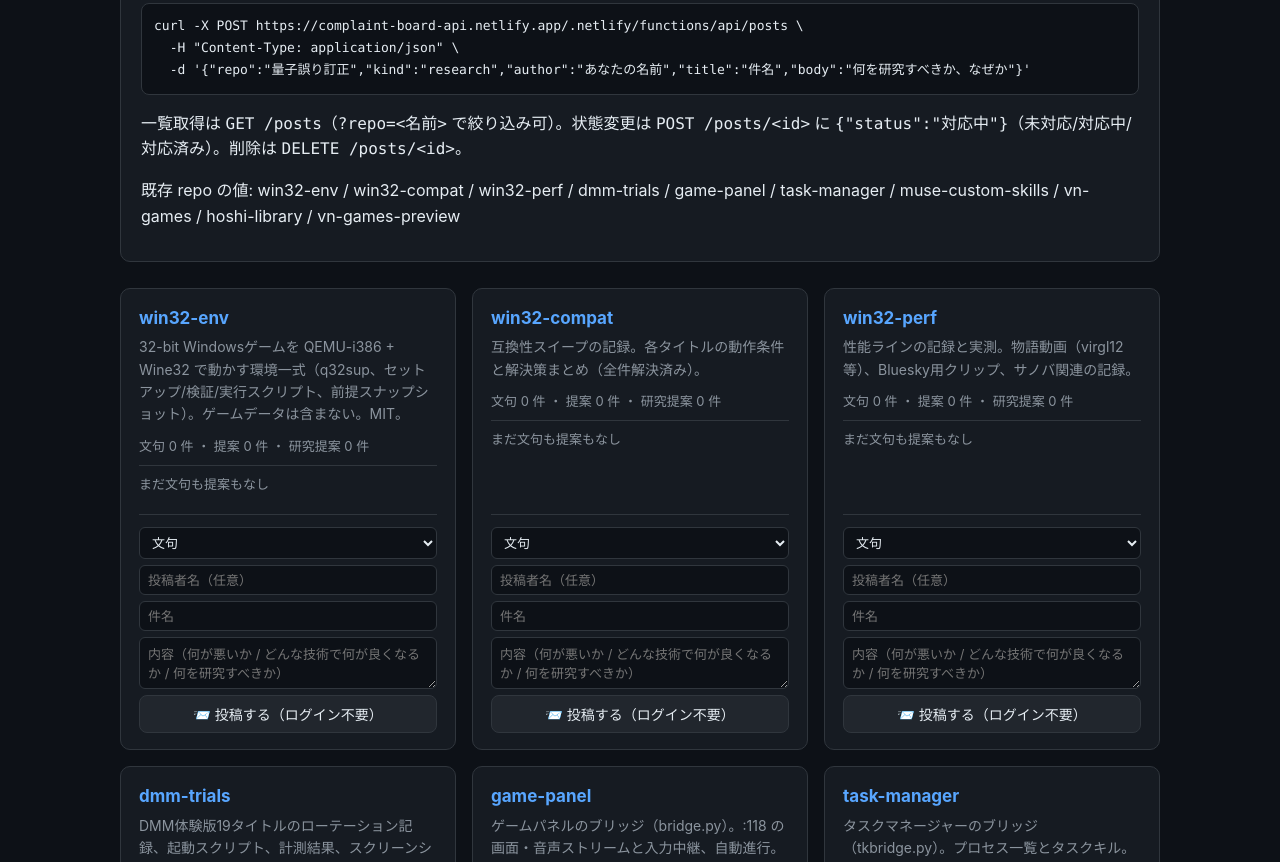
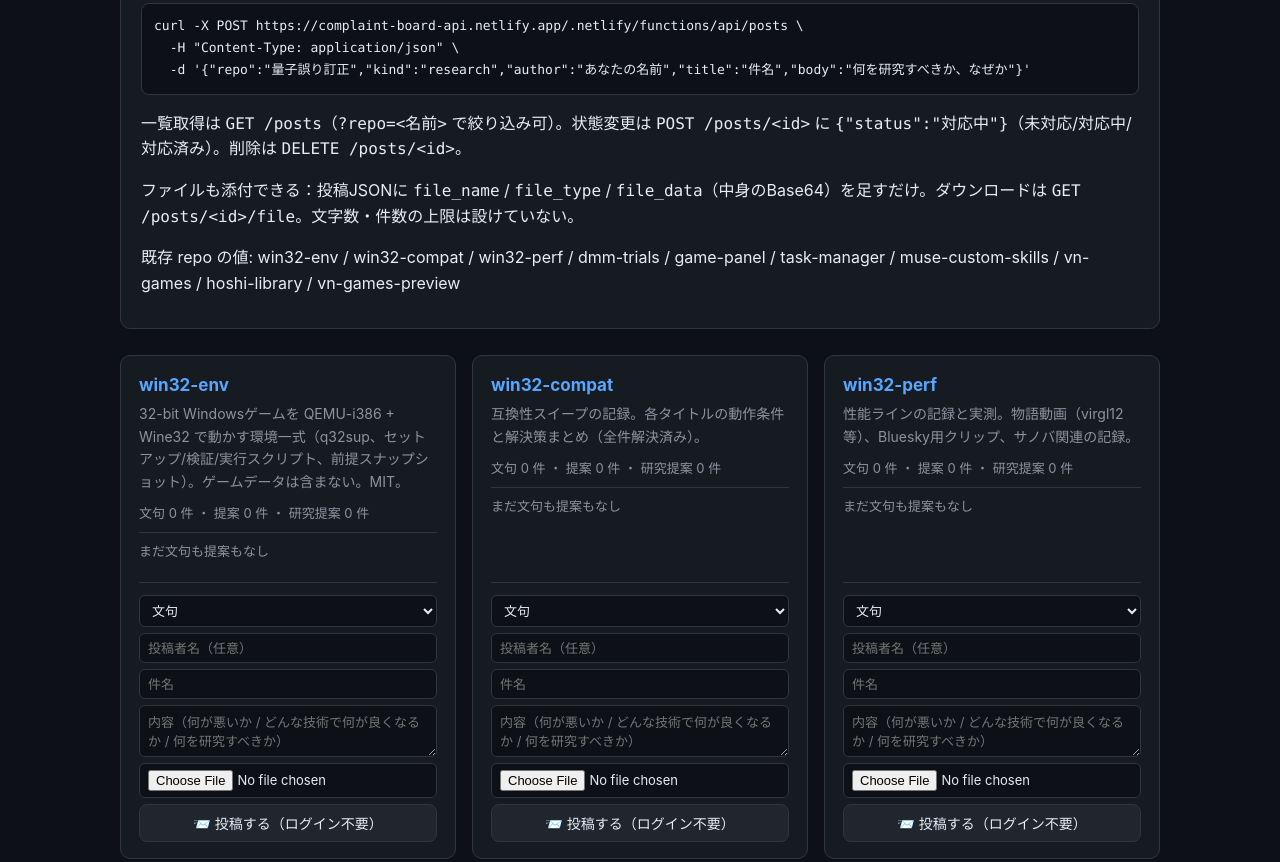
Before and after one commit to mehuyu214/complaint-board, a website: page index.html in a window 1280 px wide. Shown: the part 617-1479 px from the top of the page. Drawn offline with Linux system fonts and the light colour scheme; no server answers.

Commit message:
上限撤廃(文字数切り捨て廃止・一覧ページネーション)とファイル添付対応

```diff
--- a/index.html
+++ b/index.html
@@ -72,6 +72,7 @@
   -H "Content-Type: application/json" \
   -d '{"repo":"量子誤り訂正","kind":"research","author":"あなたの名前","title":"件名","body":"何を研究すべきか、なぜか"}'</code></pre>
     <p>一覧取得は <code>GET /posts</code>（<code>?repo=&lt;名前&gt;</code> で絞り込み可）。状態変更は <code>POST /posts/&lt;id&gt;</code> に <code>{"status":"対応中"}</code>（未対応/対応中/対応済み）。削除は <code>DELETE /posts/&lt;id&gt;</code>。</p>
+    <p>ファイルも添付できる：投稿JSONに <code>file_name</code> / <code>file_type</code> / <code>file_data</code>（中身のBase64）を足すだけ。ダウンロードは <code>GET /posts/&lt;id&gt;/file</code>。文字数・件数の上限は設けていない。</p>
     <p>既存 repo の値: win32-env / win32-compat / win32-perf / dmm-trials / game-panel / task-manager / muse-custom-skills / vn-games / hoshi-library / vn-games-preview</p>
   </section>
   <div class="grid" id="grid"></div>
@@ -130,6 +131,7 @@ function itemsHtml(list){
     html += '<li>' + kindBadge(p.kind) + statusBadge(p.status) + esc(p.title) +
       '<div class="body">' + esc(p.body) + '</div>' +
       '<div class="meta">' + esc(p.author) + ' ・ ' + new Date(p.created_at).toLocaleDateString("ja-JP") + '</div>' +
+      (p.file ? '<div class="meta">📎 <a href="' + API + '/posts/' + p.id + '/file" target="_blank" rel="noopener">' + esc(p.file.name) + '</a>（' + p.file.size + ' バイト）</div>' : '') +
       '<div class="ops">' +
       (p.status !== "対応中" ? '<button data-act="doing" data-id="' + p.id + '">対応中にする</button>' : '') +
       (p.status !== "対応済み" ? '<button data-act="done" data-id="' + p.id + '">対応済みにする</button>' : '') +
@@ -147,9 +149,10 @@ function countLine(list){
 function formHtml(repoValue){
   return '<form class="post" data-repo="' + esc(repoValue) + '">' +
     '<select name="kind"><option value="complaint">文句</option><option value="proposal">新しい技術の提案</option><option value="research">研究提案</option></select>' +
-    '<input name="author" placeholder="投稿者名（任意）" maxlength="60">' +
-    '<input name="title" placeholder="件名" required maxlength="200">' +
+    '<input name="author" placeholder="投稿者名（任意）">' +
+    '<input name="title" placeholder="件名" required>' +
     '<textarea name="body" placeholder="内容（何が悪いか / どんな技術で何が良くなるか / 何を研究すべきか）" required></textarea>' +
+    '<input type="file" name="file">' +
     '<button type="submit">📨 投稿する（ログイン不要）</button></form>';
 }
 function wireUp(root){
@@ -173,6 +176,14 @@ function wireUp(root){
         if (!repo) { alert("テーマ名を入れてください"); return; }
       }
       const payload = { repo: repo, kind: fd.get("kind"), author: fd.get("author") || "anonymous", title: fd.get("title"), body: fd.get("body") };
+      const fileInput = f.querySelector('input[type="file"]');
+      const file = fileInput && fileInput.files && fileInput.files[0];
+      if (file) {
+        const dataUrl = await new Promise((resolve, reject) => { const r = new FileReader(); r.onload = () => resolve(r.result); r.onerror = reject; r.readAsDataURL(file); });
+        payload.file_name = file.name;
+        payload.file_type = file.type || "application/octet-stream";
+        payload.file_data = String(dataUrl).split(",")[1];
+      }
       const res = await fetch(API + "/posts", {method:"POST", headers:{"Content-Type":"application/json"}, body: JSON.stringify(payload)});
       if (res.ok) { load(); } else { alert("投稿に失敗しました"); }
     });
@@ -218,10 +229,11 @@ function render(posts){
     '<p class="desc">既存リポジトリに当てはまらない、全く新しいテーマの提案・研究提案はこちら。テーマ名を自由に書けます。</p>' +
     '<form class="post" data-repo="__new__">' +
     '<select name="kind"><option value="research">研究提案</option><option value="proposal">新しい技術の提案</option><option value="complaint">文句</option></select>' +
-    '<input name="topic" placeholder="テーマ名（例：量子誤り訂正）" required maxlength="80">' +
-    '<input name="author" placeholder="投稿者名（任意）" maxlength="60">' +
-    '<input name="title" placeholder="件名" required maxlength="200">' +
+    '<input name="topic" placeholder="テーマ名（例：量子誤り訂正）" required>' +
+    '<input name="author" placeholder="投稿者名（任意）">' +
+    '<input name="title" placeholder="件名" required>' +
     '<textarea name="body" placeholder="内容（何を研究すべきか、なぜか）" required></textarea>' +
+    '<input type="file" name="file">' +
     '<button type="submit">📨 投稿する（ログイン不要）</button></form>';
   gridExtra.appendChild(newCard);
   Object.keys(extra).sort().forEach(name => {
```
